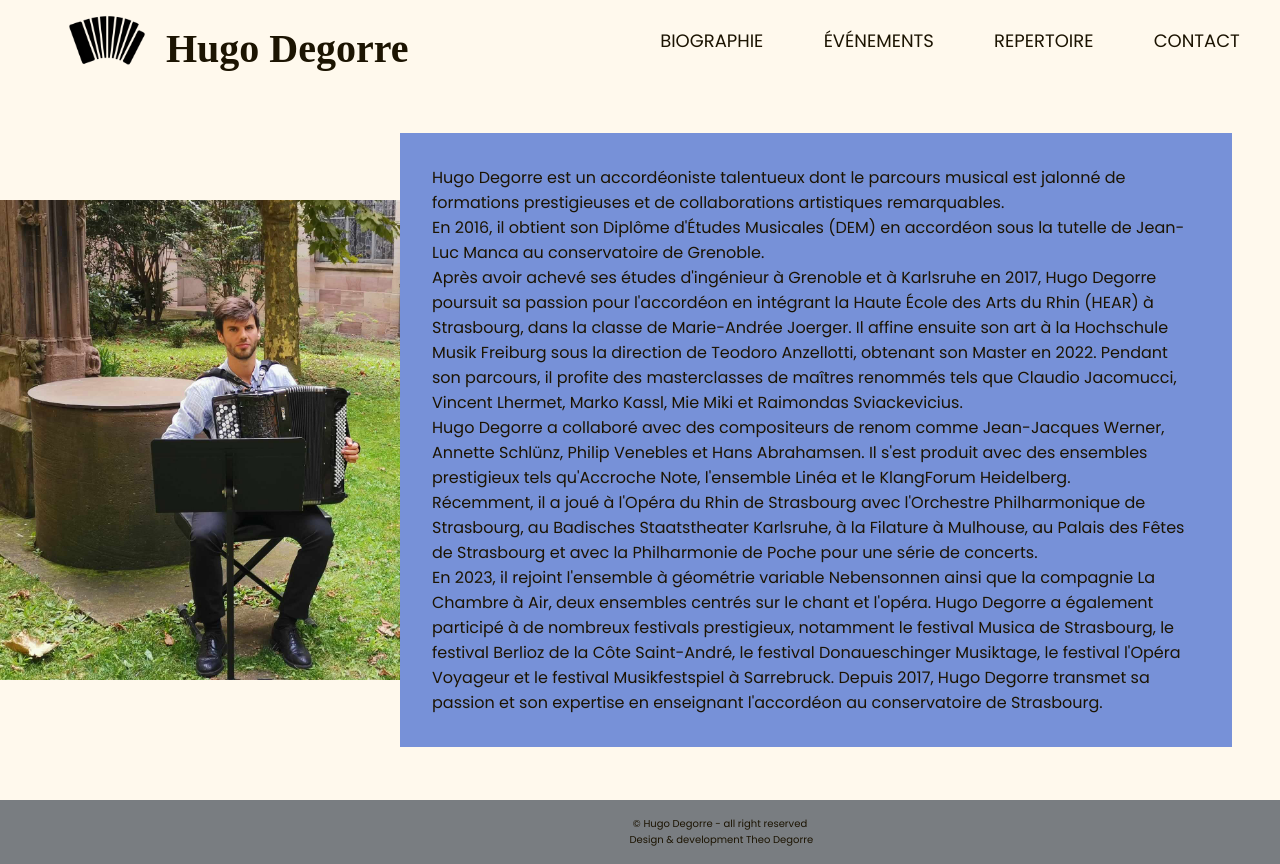
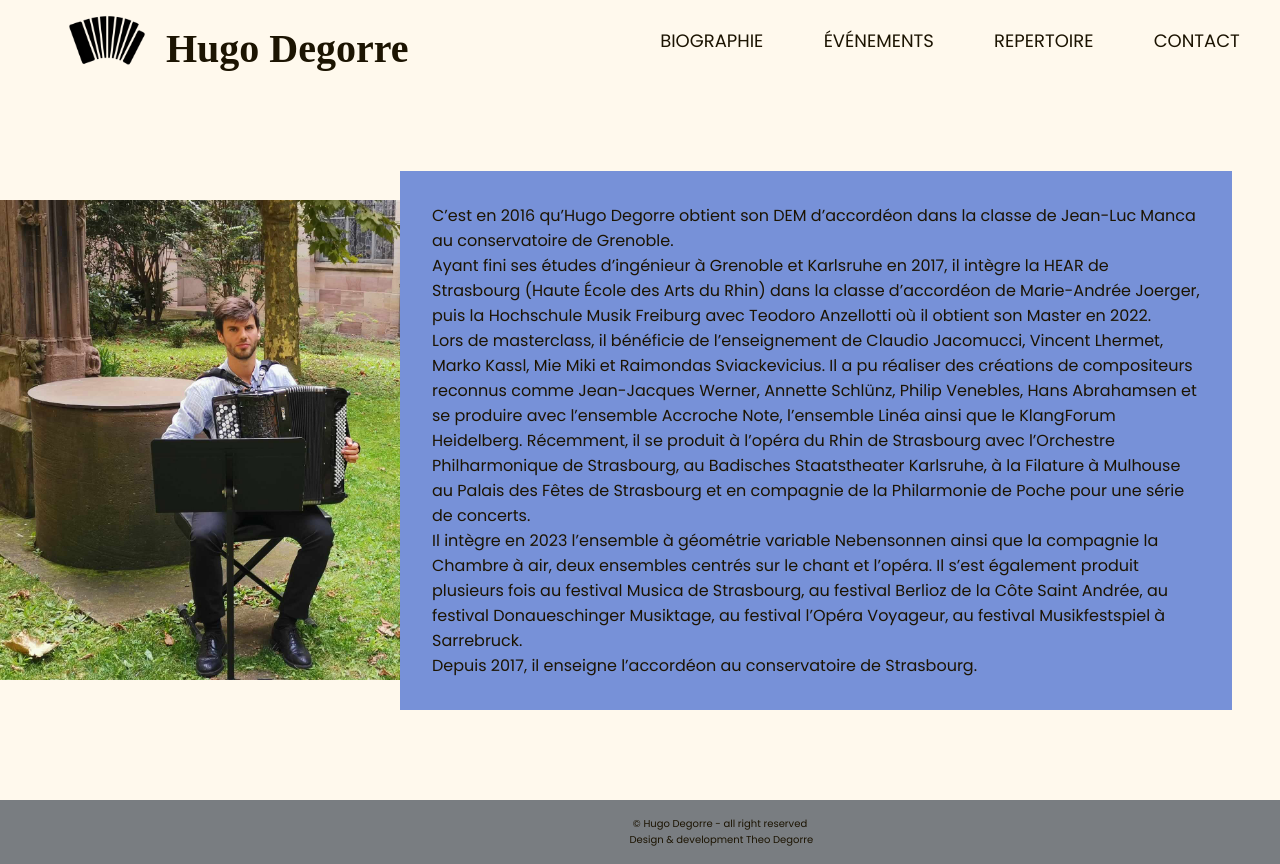
Before and after one commit to TheoDegorre/hugo_degorre, a React (Vite) app: page /biography in a window 1280 px wide. Built offline with nearby package versions, Linux system fonts and the light colour scheme; a web font is replaced by a local one.

Commit message:
mise en place des données repertoires, correction biography

```diff
--- /dev/null
+++ b/src/directorydata.js
@@ -0,0 +1,70 @@
+const directorydata = [
+  {
+    composer: "Krzysztof Olczak",
+    title: " Accotango ",
+    category: " Solo ",
+    instrumentation: " Acc ",
+  },
+  {
+    composer: " Astor Piazzolla ",
+    title: " Adios Nonino ",
+    category: " Solo ",
+    instrumentation: " Acc ",
+  },
+  {
+    composer: " Bela Bartok ",
+    title: " Danse Bulgare ",
+    category: " Solo ",
+    instrumentation: " Acc ",
+  },
+  {
+    composer: " Jean-Sébastien Bach ",
+    title: " Concerto Italien ",
+    category: " Solo ",
+    instrumentation: " Acc ",
+  },
+  {
+    composer: " Carl-Philippe Emmanuel Bach ",
+    title: " Sonate Württemberg n°1 ",
+    category: " Solo ",
+    instrumentation: " Acc ",
+  },
+  {
+    composer: " Piotr Ilitch Tchaïkowsky ",
+    title: " Danse de la fée dragée ",
+    category: " Solo ",
+    instrumentation: " Acc ",
+  },
+  {
+    composer: " Enrique Granados",
+    title: " Danse espagnole n°2 ",
+    category: " Solo ",
+    instrumentation: " Acc ",
+  },
+  {
+    composer: " Wolfgang Amadeus Mozart ",
+    title: " La flûte enchantée ",
+    category: " Autre Formation ",
+    instrumentation: " Acc, Sop, Ten, Bar ",
+  },
+  {
+    composer: " Fritz Kreisler",
+    title: " Marche miniature viennoise ",
+    category: " Musique de chambre ",
+    instrumentation: " Acc, Vl ",
+  },
+  {
+    composer: " Giuseppe Verdi ",
+    title: " Rigoletto ",
+    category: " Autre Formation ",
+    instrumentation: " Acc, Sop, Alt, Ten, Bar ",
+  },
+  {
+    composer: " Bela Bartok",
+    title: " Danses roumaines ",
+    category: " Musique de chambre ",
+    instrumentation: " Acc, Vl ",
+  },
+];
+
+export default directorydata;
--- a/src/eventdata.js
+++ b/src/eventdata.js
@@ -1,17 +1,17 @@
 const eventdata = [
   {
-        date: "22/09/2024" ,
+    date: "22/09/2024",
     title: "Journées du Patrimoine au Grand Séminaire de Strasbourg",
-        city: "Strasbourg",
-
-    },
-    {
-        date: "26/09/2024" ,
-        title:"Concert privé pour le festival 'La Voix des Forges', Rigoletto avec la compagnie la Chambre à airs",
     city: "Strasbourg",
   },
   {
-        date: "13/10/2024" ,
+    date: "26/09/2024",
+    title:
+      "Concert privé pour le festival 'La Voix des Forges', Rigoletto avec la compagnie la Chambre à airs",
+    city: "Strasbourg",
+  },
+  {
+    date: "13/10/2024",
     title: "Concert à avec le Choeur de Vienne ",
     city: "Pelussin",
   },
@@ -21,20 +21,20 @@ const eventdata = [
     city: " Aigues-Vive",
   },
   {
-        date: "12/12/2024"  ,
+    date: "12/12/2024",
     title: "Russ, ballet au Deutsch Oper am Rhein",
-        city:"Duisburg",
+    city: "Duisburg",
   },
   {
-        date: "14/12/2024" ,
+    date: "14/12/2024",
     title: "Russ, ballet au Deutsch Oper am Rhein",
-        city:"Duisburg",
+    city: "Duisburg",
   },
   {
-        date: "29/12/2024"  ,
+    date: "29/12/2024",
     title: "Russ, ballet au Deutsch Oper am Rhein",
-        city:"Duisburg",
+    city: "Duisburg",
   },
-]
+];
 
 export default eventdata;
--- a/src/pages/BiographyPage.jsx
+++ b/src/pages/BiographyPage.jsx
@@ -1,51 +1,40 @@
-import biography from "../assets/biography_page/hugo_biography.jpg"
+import biography from "../assets/biography_page/hugo_biography.jpg";
 
 function BiographyPage() {
   return (
     <section className="biography-container">
       <figure className="biography-img-container">
-        <img
-          className="biography-img"
-          src={biography}
-          alt=""
-        />
+        <img className="biography-img" src={biography} alt="" />
       </figure>
       <article className="biography-description-container">
         <p className="biography-description-text">
-          Hugo Degorre est un accordéoniste talentueux dont le parcours musical
-          est jalonné de formations prestigieuses et de collaborations
-          artistiques remarquables.
+          C’est en 2016 qu’Hugo Degorre obtient son DEM d’accordéon dans la
+          classe de Jean-Luc Manca au conservatoire de Grenoble.
           <br />
-          En 2016, il obtient son Diplôme d&apos;Études Musicales (DEM) en accordéon
-          sous la tutelle de Jean-Luc Manca au conservatoire de Grenoble.
+          Ayant fini ses études d’ingénieur à Grenoble et Karlsruhe en 2017, il
+          intègre la HEAR de Strasbourg (Haute École des Arts du Rhin) dans la
+          classe d’accordéon de Marie-Andrée Joerger, puis la Hochschule Musik
+          Freiburg avec Teodoro Anzellotti où il obtient son Master en 2022.
           <br />
-          Après avoir achevé ses études d&apos;ingénieur à Grenoble et à Karlsruhe en
-          2017, Hugo Degorre poursuit sa passion pour l&apos;accordéon en intégrant
-          la Haute École des Arts du Rhin (HEAR) à Strasbourg, dans la classe de
-          Marie-Andrée Joerger. Il affine ensuite son art à la Hochschule Musik
-          Freiburg sous la direction de Teodoro Anzellotti, obtenant son Master
-          en 2022. Pendant son parcours, il profite des masterclasses de maîtres
-          renommés tels que Claudio Jacomucci, Vincent Lhermet, Marko Kassl, Mie
-          Miki et Raimondas Sviackevicius.
+          Lors de masterclass, il bénéficie de l’enseignement de Claudio
+          Jacomucci, Vincent Lhermet, Marko Kassl, Mie Miki et Raimondas
+          Sviackevicius. Il a pu réaliser des créations de compositeurs reconnus
+          comme Jean-Jacques Werner, Annette Schlünz, Philip Venebles, Hans
+          Abrahamsen et se produire avec l’ensemble Accroche Note, l’ensemble
+          Linéa ainsi que le KlangForum Heidelberg. Récemment, il se produit à
+          l’opéra du Rhin de Strasbourg avec l’Orchestre Philharmonique de
+          Strasbourg, au Badisches Staatstheater Karlsruhe, à la Filature à
+          Mulhouse au Palais des Fêtes de Strasbourg et en compagnie de la
+          Philarmonie de Poche pour une série de concerts.
           <br />
-          Hugo Degorre a collaboré avec des compositeurs de renom comme
-          Jean-Jacques Werner, Annette Schlünz, Philip Venebles et Hans
-          Abrahamsen. Il s&apos;est produit avec des ensembles prestigieux tels
-          qu&apos;Accroche Note, l&apos;ensemble Linéa et le KlangForum Heidelberg.
+          Il intègre en 2023 l’ensemble à géométrie variable Nebensonnen ainsi
+          que la compagnie la Chambre à air, deux ensembles centrés sur le chant
+          et l’opéra. Il s’est également produit plusieurs fois au festival
+          Musica de Strasbourg, au festival Berlioz de la Côte Saint Andrée, au
+          festival Donaueschinger Musiktage, au festival l’Opéra Voyageur, au
+          festival Musikfestspiel à Sarrebruck.
           <br />
-          Récemment, il a joué à l&apos;Opéra du Rhin de Strasbourg avec l&apos;Orchestre
-          Philharmonique de Strasbourg, au Badisches Staatstheater Karlsruhe, à
-          la Filature à Mulhouse, au Palais des Fêtes de Strasbourg et avec la
-          Philharmonie de Poche pour une série de concerts.
-          <br />
-          En 2023, il rejoint l&apos;ensemble à géométrie variable Nebensonnen ainsi
-          que la compagnie La Chambre à Air, deux ensembles centrés sur le chant
-          et l&apos;opéra. Hugo Degorre a également participé à de nombreux festivals
-          prestigieux, notamment le festival Musica de Strasbourg, le festival
-          Berlioz de la Côte Saint-André, le festival Donaueschinger Musiktage,
-          le festival l&apos;Opéra Voyageur et le festival Musikfestspiel à
-          Sarrebruck. Depuis 2017, Hugo Degorre transmet sa passion et son
-          expertise en enseignant l&apos;accordéon au conservatoire de Strasbourg.
+          Depuis 2017, il enseigne l’accordéon au conservatoire de Strasbourg.
         </p>
       </article>
     </section>
--- a/src/pages/DirectoryPage.jsx
+++ b/src/pages/DirectoryPage.jsx
@@ -1,9 +1,9 @@
 import { useState } from "react";
-import { useLoaderData } from "react-router-dom";
 import DirectoryCard from "../components/DirectoryCard";
+import directorydata from "../directorydata";
 
 function DirectoryPage() {
-  const directoryList = useLoaderData();
+  const directoryList = directorydata;
   const [query, setQuery] = useState("");
 
   const directory = directoryList || [];
```
Lines whose indentation alone changed are shown as unchanged.
